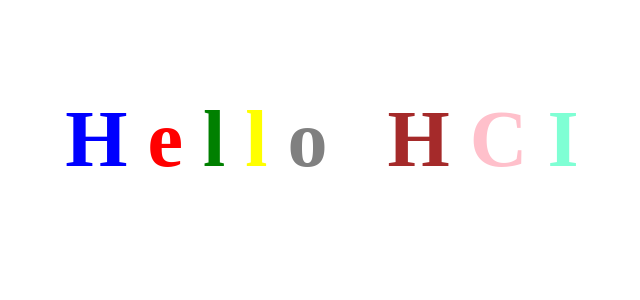
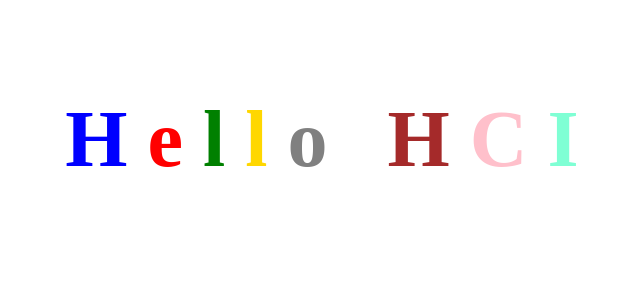
Before and after one commit to HCI-webdesigner/HCI-MSGsystem, a PHP site: page /back/welcome.php in a window 1280 px wide. Shown: the part 169-469 px from the top of the page, without its empty margins (318-958 px from the left). Run offline with PHP 8.4, Linux system fonts and the light colour scheme.

Commit message:
update the welcome page

```diff
--- a/back/welcome.php
+++ b/back/welcome.php
@@ -18,7 +18,7 @@
             .t1 {color: blue;}
             .t2 {color: red;}
             .t3 {color: green;}
-            .t4 {color: yellow;}
+            .t4 {color: rgb(255,215,0);}
             .t5 {color: grey;}
             .t6 {color: orange;}
             .t7 {color: brown;}
```
